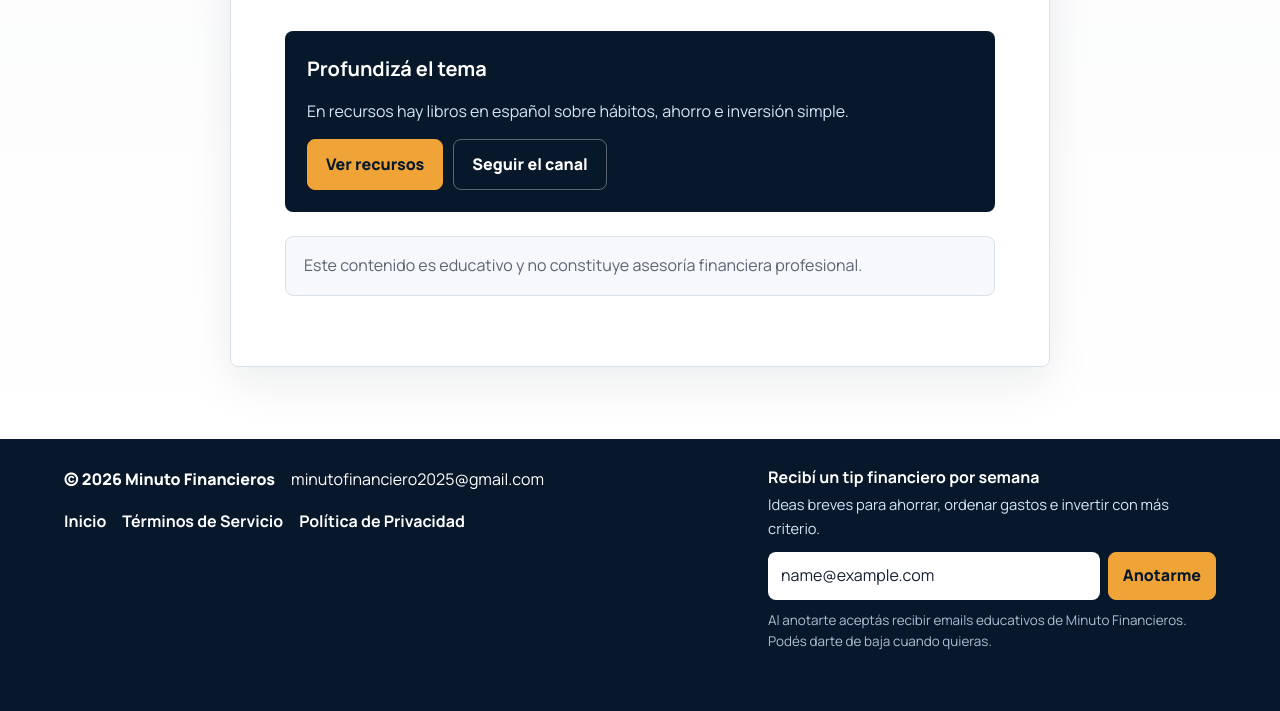
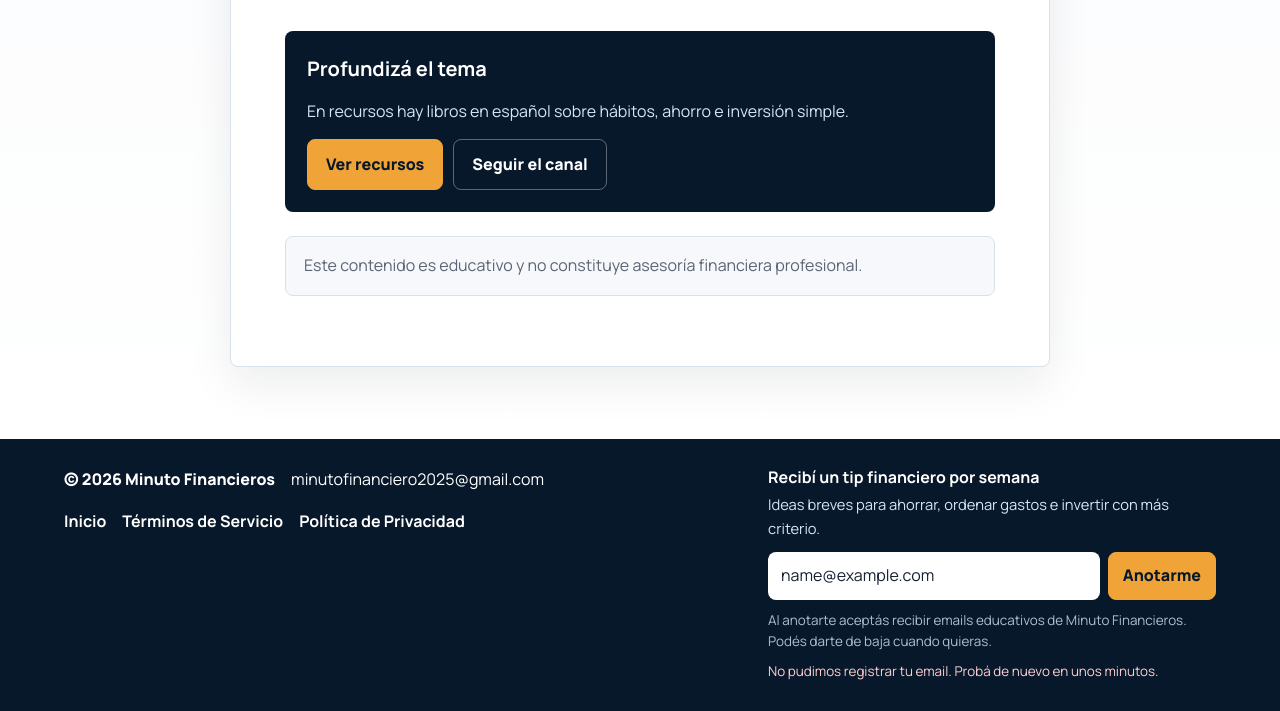
Before and after one commit to financialinvestorbot-dot/minutofinancieros-web, a plain HTML site: page blog/3-habitos-diarios-de-gente-millonaria/index.html in a window 1280 px wide. Both pictures are taken after typing "name@example.com" into the empty fields and a click on the button "Anotarme". Shown: the part 967-1678 px from the top of the page. Drawn offline with Linux system fonts and the light colour scheme; no server answers.

Commit message:
Fix newsletter form status handling

```diff
--- a/assets/newsletter.js
+++ b/assets/newsletter.js
@@ -3,7 +3,7 @@
 
   forms.forEach(function (form) {
     var input = form.querySelector('input[type="email"]');
-    var status = form.querySelector("[data-newsletter-status]");
+    var status = form.querySelector("[data-newsletter-status]") || form.parentElement.querySelector("[data-newsletter-status]");
     var submitButton = form.querySelector('button[type="submit"]');
 
     form.addEventListener("submit", async function (event) {
@@ -14,7 +14,7 @@
       }
 
       if (!input.checkValidity()) {
-        status.textContent = "Ingresá un correo válido para continuar.";
+        status.textContent = "Ingres\u00e1 un correo v\u00e1lido para continuar.";
         status.dataset.state = "error";
         input.focus();
         return;
@@ -49,7 +49,7 @@
         });
 
         if (!response.ok) {
-          throw new Error(data.message || "No pudimos registrar tu email. Probá de nuevo en unos minutos.");
+          throw new Error(data.message || "No pudimos registrar tu email. Prob\u00e1 de nuevo en unos minutos.");
         }
 
         status.textContent = data.message || "Listo. Ya quedaste anotado para recibir tips financieros.";
@@ -62,7 +62,7 @@
           });
         }
       } catch (error) {
-        status.textContent = error.message || "No pudimos registrar tu email. Probá de nuevo en unos minutos.";
+        status.textContent = error.message || "No pudimos registrar tu email. Prob\u00e1 de nuevo en unos minutos.";
         status.dataset.state = "error";
 
         if (typeof window.MinutoFinancierosTrack === "function") {
--- a/blog/3-habitos-diarios-de-gente-millonaria/index.html
+++ b/blog/3-habitos-diarios-de-gente-millonaria/index.html
@@ -25,7 +25,7 @@
     <link rel="stylesheet" href="/assets/styles.css?v=direct-newsletter-20260723">
     <script src="/assets/site-config.js?v=ga4-20260627" defer></script>
     <script src="/assets/analytics.js?v=tracking-20260722" defer></script>
-    <script src="/assets/newsletter.js?v=direct-brevo-20260723" defer></script>
+    <script src="/assets/newsletter.js?v=newsletter-status-fix-20260726" defer></script>
     <script type="application/ld+json">
       {
         "@context": "https://schema.org",
```
Also changed, not shown: blog/5-errores-comunes-al-ahorrar/index.html (+1 -1 lines), blog/como-dejar-de-procrastinar-con-tu-dinero/index.html (+1 -1 lines), blog/como-salir-de-deudas-caras/index.html (+1 -1 lines), blog/fondo-de-emergencia/index.html (+1 -1 lines), blog/index.html (+1 -1 lines), blog/interes-compuesto-explicado-facil/index.html (+1 -1 lines), blog/regla-50-30-20/index.html (+1 -1 lines), index.html (+1 -1 lines), links/index.html (+1 -1 lines), privacidad/index.html (+1 -1 lines), recursos/index.html (+1 -1 lines), sobre/index.html (+1 -1 lines), terminos/index.html (+1 -1 lines).
